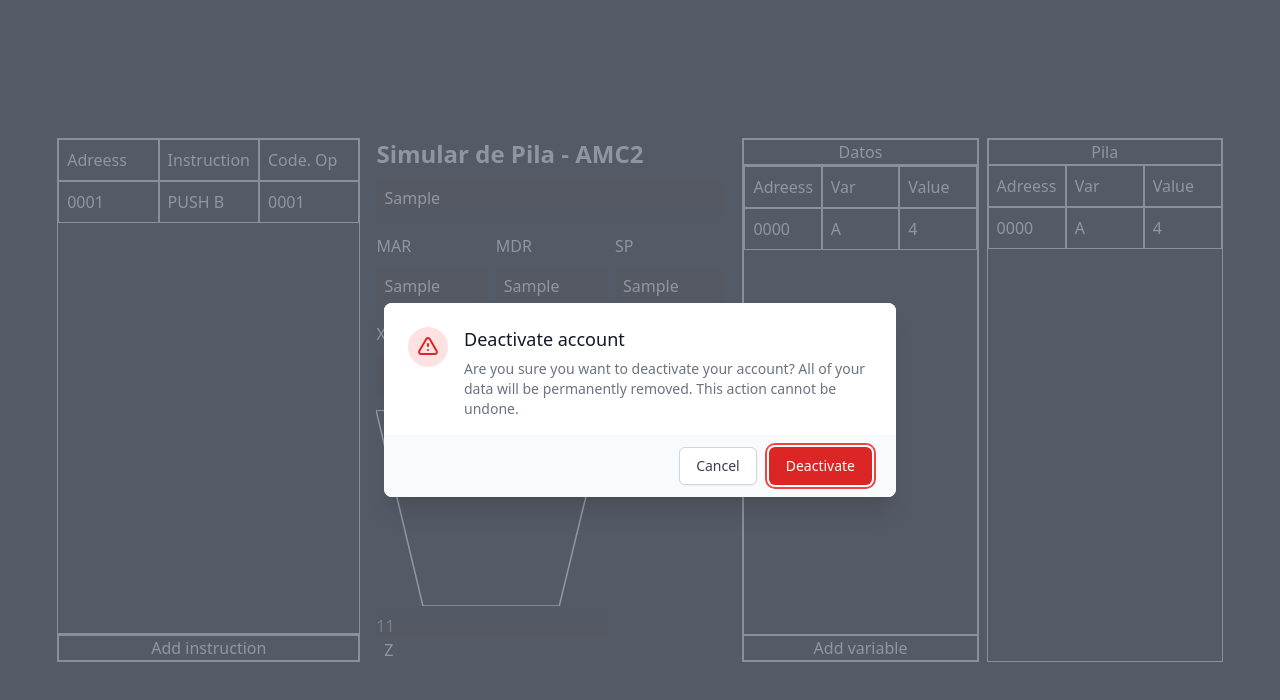
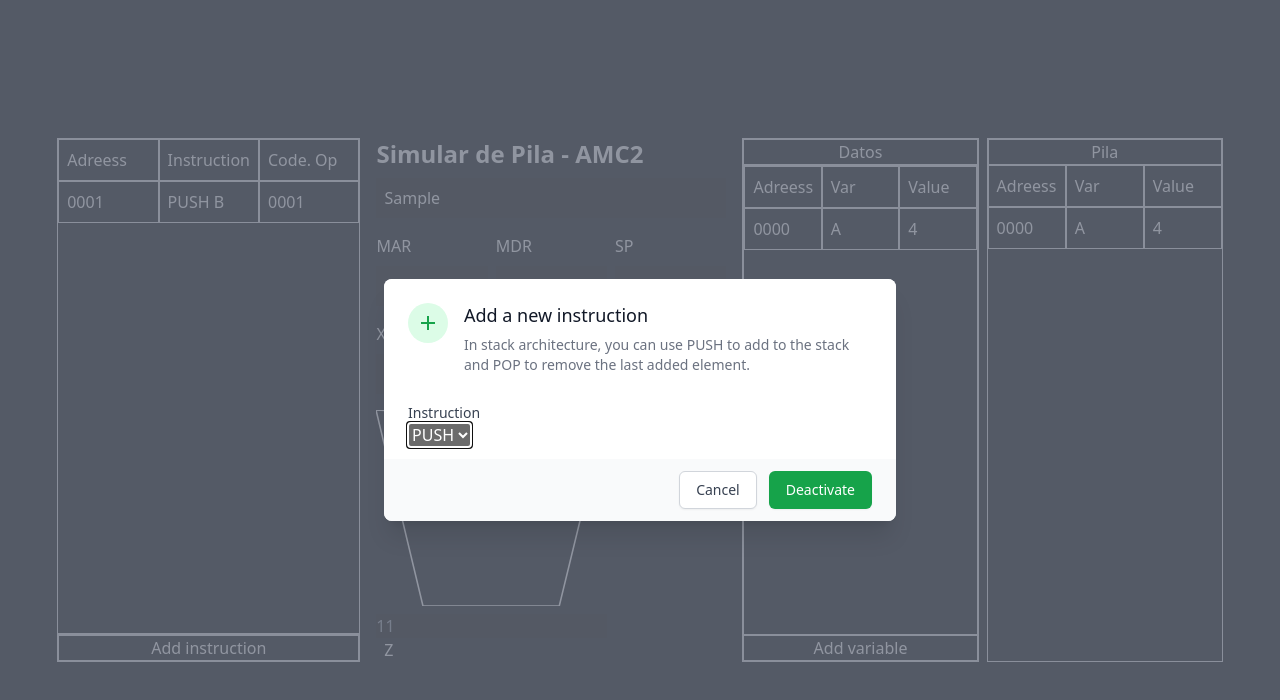
Before and after one commit to MiguelHG2351/amc2-simulacion, an Astro site: page / in a window 1280 px wide. Both pictures are taken after typing "Sample", "Sample", "Sample", "Sample", "Sample", "Sample" into the empty fields and a click on the button "Add instruction". Built offline with nearby package versions, Linux system fonts and the light colour scheme; Astro itself is replaced by a stand-in of ours.

Commit message:
split info

```diff
--- a/src/app/App.tsx
+++ b/src/app/App.tsx
@@ -1,5 +1,5 @@
 import { useState } from "react";
-import { Modal } from "../components/Modal";
+import { Modal } from "../components/Modal/Modal";
 import InstructionList from "../components/InstructionList";
 
 export default function App() {
@@ -126,7 +126,12 @@ export default function App() {
           </div>
         </section>
       </div>
-      <Modal isOpen={isOpen} setIsOpen={setIsOpen} />
+      <Modal
+        title="Add a new instruction"
+        description="In stack architecture, you can use PUSH to add to the stack and POP to remove the last added element."
+        iconName="add"
+        isOpen={isOpen}
+        setIsOpen={setIsOpen} />
     </main>
   )
 }
--- a/src/components/Modal.tsx
+++ b/src/components/Modal/Modal.tsx
@@ -3,11 +3,14 @@ import { Dialog } from "@headlessui/react"
 import { motion, AnimatePresence } from "framer-motion"
 
 type ModalProps = {
+	title: string
+	description: string
+	iconName: string
 	isOpen: boolean
 	setIsOpen: React.Dispatch<React.SetStateAction<boolean>>
 }
 
-export const Modal = ({ isOpen, setIsOpen }: ModalProps) => {
+export const Modal = ({ isOpen, setIsOpen, title, description, iconName }: ModalProps) => {
 
 	return (
 		<AnimatePresence>
@@ -65,22 +68,10 @@ export const Modal = ({ isOpen, setIsOpen }: ModalProps) => {
 							>
 								<div className="bg-white px-4 pt-5 pb-4 sm:p-6 sm:pb-4">
 									<div className="sm:flex sm:items-start">
-										<div className="mx-auto flex-shrink-0 flex items-center justify-center h-12 w-12 rounded-full bg-red-100 sm:mx-0 sm:h-10 sm:w-10">
-											<svg
-												className="h-6 w-6 text-red-600"
-												xmlns="http://www.w3.org/2000/svg"
-												fill="none"
-												viewBox="0 0 24 24"
-												stroke="currentColor"
-												aria-hidden="true"
-											>
-												<path
-													strokeLinecap="round"
-													strokeLinejoin="round"
-													strokeWidth="2"
-													d="M12 9v2m0 4h.01m-6.938 4h13.856c1.54 0 2.502-1.667 1.732-3L13.732 4c-.77-1.333-2.694-1.333-3.464 0L3.34 16c-.77 1.333.192 3 1.732 3z"
-												/>
-											</svg>
+										<div className="mx-auto flex-shrink-0 flex items-center justify-center h-12 w-12 rounded-full bg-green-100 sm:mx-0 sm:h-10 sm:w-10">
+											<span className="material-symbols-outlined text-green-600">
+												{ iconName }
+											</span>
 										</div>
 										<div className="mt-3 text-center sm:mt-0 sm:ml-4 sm:text-left">
 											<Dialog.Title
@@ -88,26 +79,35 @@ export const Modal = ({ isOpen, setIsOpen }: ModalProps) => {
 												className="text-lg leading-6 font-medium text-gray-900"
 												id="modal-headline"
 											>
-												Deactivate account
+												{ title }
 											</Dialog.Title>
 											<div className="mt-2">
 												<Dialog.Description
 													as="p"
 													className="text-sm text-gray-500"
 												>
-													Are you sure you want to deactivate your account? All
-													of your data will be permanently removed. This action
-													cannot be undone.
+													{description}
 												</Dialog.Description>
 											</div>
 										</div>
 									</div>
 								</div>
+								<form className="bg-white px-4 py-3 sm:px-6">
+									<label>
+										<span className="block text-sm font-medium text-gray-700">
+											Instruction
+										</span>
+										<select name="" id="">
+											<option value="PUSH">PUSH</option>
+											<option value="POP">POP</option>
+										</select>
+									</label>
+								</form>
 								<div className="bg-gray-50 px-4 py-3 sm:px-6 sm:flex sm:flex-row-reverse">
 									<button
 										type="button"
 										tabIndex={0}
-										className="w-full inline-flex justify-center rounded-md border border-transparent shadow-sm px-4 py-2 bg-red-600 text-base font-medium text-white hover:bg-red-700 focus:outline-none focus:ring-2 focus:ring-offset-2 focus:ring-red-500 sm:ml-3 sm:w-auto sm:text-sm"
+										className="w-full inline-flex justify-center rounded-md border border-transparent shadow-sm px-4 py-2 bg-green-600 text-base font-medium text-white hover:bg-green-700 focus:outline-none focus:ring-2 focus:ring-offset-2 focus:ring-green-500 sm:ml-3 sm:w-auto sm:text-sm"
 										onClick={() => setIsOpen(false)}
 									>
 										Deactivate
--- a/src/layouts/Layout.astro
+++ b/src/layouts/Layout.astro
@@ -13,6 +13,7 @@ const { title } = Astro.props;
 		<meta name="description" content="Astro description">
 		<meta name="viewport" content="width=device-width" />
 		<link rel="icon" type="image/svg+xml" href="/favicon.svg" />
+		<link rel="stylesheet" href="https://fonts.googleapis.com/css2?family=Material+Symbols+Outlined:opsz,wght,FILL,GRAD@20..48,100..700,0..1,-50..200" />
 		<meta name="generator" content={Astro.generator} />
 		<title>{title}</title>
 	</head>
--- a/src/utils/constant.ts
+++ b/src/utils/constant.ts
@@ -3,4 +3,6 @@
   "SUB": "00000110",
   "MUL": "00001011",
   "DIV": "00001100",
+  "PUSH": "00001101",
+  "POP": "00001110",
 }
```
Also changed, not shown: src/components/Modal/InstructionModal.tsx (added).
